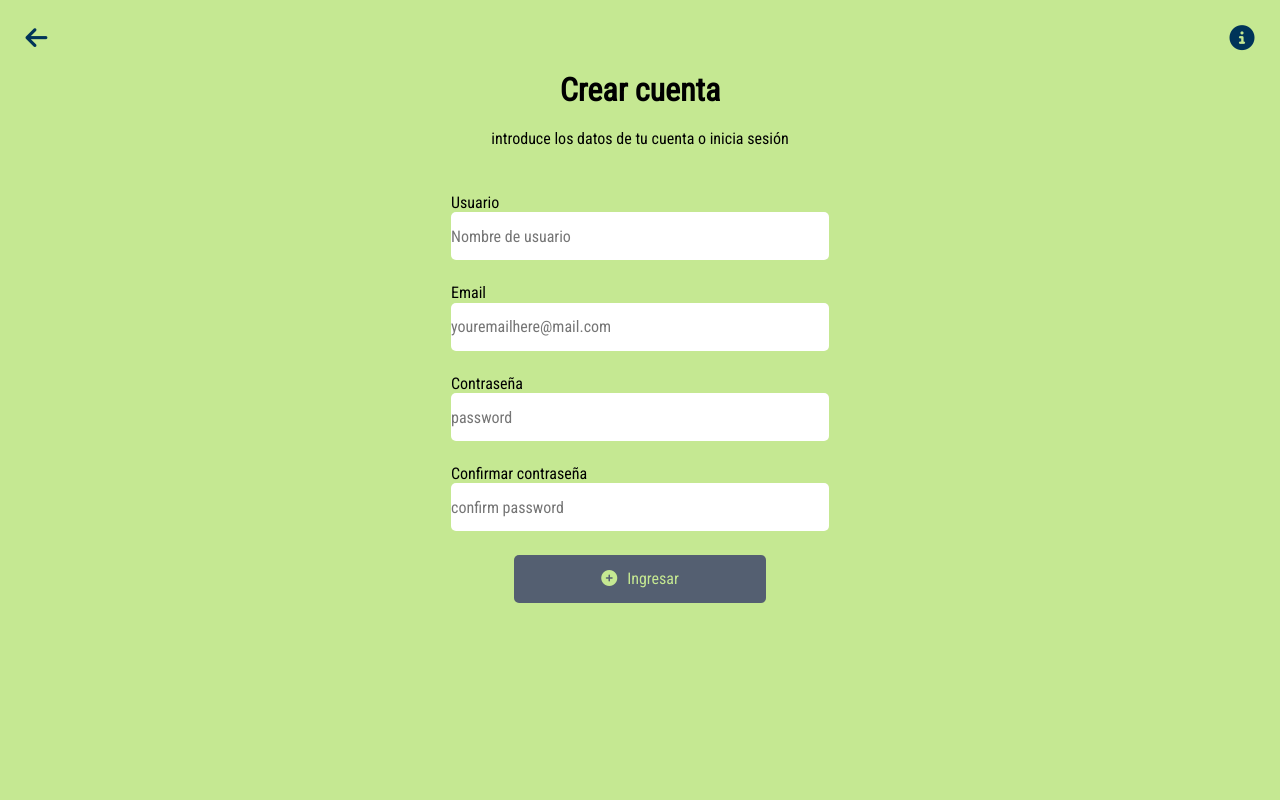
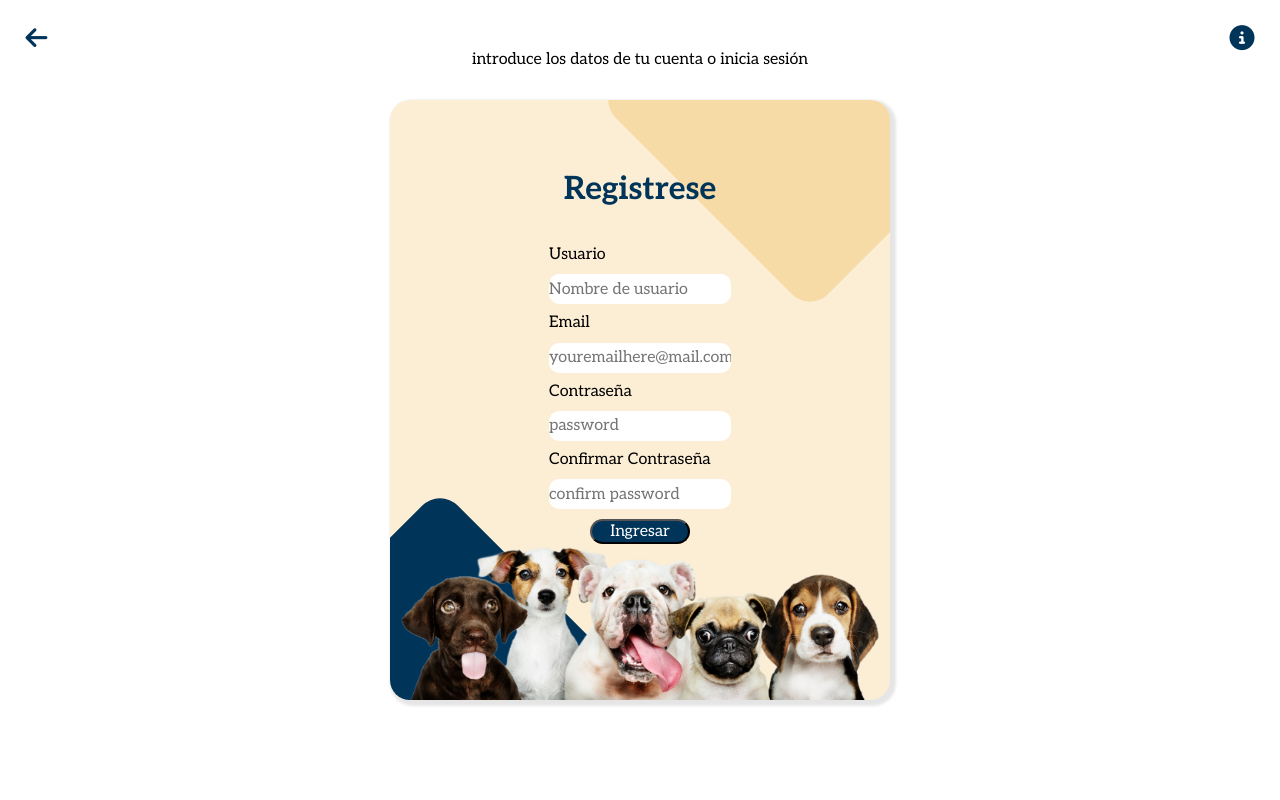
Before and after one commit to Andresjl389/PawPalace, a Django app: page /singin/ in a window 1280 px wide. Run offline with Django 4.2, Linux system fonts and the light colour scheme; some libraries are stand-ins or nearby versions.

Commit message:
sign in finished design

```diff
--- a/Aplicaciones/Conexion/templates/signin.html
+++ b/Aplicaciones/Conexion/templates/signin.html
@@ -8,6 +8,7 @@
 
 <body>
     <div class="container">
+        <h1>Registrese</h1>
         <form class="form_container"  method="POST">
             {% csrf_token %}
             <h3 class="title_error">
@@ -19,10 +20,18 @@
             <input type="email" class="inputs" placeholder="youremailhere@mail.com" required="" name="email">
             <p class="name">Contraseña</p>
             <input type="password" class="inputs" placeholder="password" required="" name="password1">
-            <p class="name">Confirmar contraseña</p>
+            <p class="name2">Confirmar Contraseña</p>
             <input type="password" class="inputs" placeholder="confirm password" required="" name="password2">
-            <button type="submit" class="send" id="registro"><i class="fa-solid fa-circle-plus icon"></i>Ingresar</button>
+            <div class="centrarboton">
+                <button type="submit" class="send" id="registro"><i ></i>Ingresar</button>
+            </div>
+
         </form>
+        <div class="decoration">
+            <div class="rombo"></div>
+            <div class="rombo2"></div>
+        </div>
+        <img class="dogsdecoration" src="{% static 'img/Pets.png' %}" alt="Pets">
     </div>
 </body>
 
--- a/Aplicaciones/Conexion/views.py
+++ b/Aplicaciones/Conexion/views.py
@@ -14,7 +14,7 @@
 
     if request.method == 'GET':
         print("Enviando formulario")
-        return render(request, "signin.html",{'titulo': 'Crear cuenta',
+        return render(request, "signin.html",{'titulo': '',
                                                 'texto': "introduce los datos de tu cuenta o inicia sesión"})
     else:
         if request.POST['password1'] == request.POST['password2']:
@@ -33,12 +33,12 @@
                 login(request, user)
                 return redirect('inicio')
             except ValidationError as e:
-                return render(request, "signin.html",{'titulo': 'Crear cuenta',
-                                                'texto': "introduce los datos de tu cuenta o inicia sesión",
+                return render(request, "signin.html",{'titulo': '',
+                                                'texto': "",
                                                 'error': 'El usuario ya existe',
                                                 'error': e.messages})
-        return render(request, "signin.html",{'titulo': 'Crear cuenta',
-                                                'texto': "introduce los datos de tu cuenta o inicia sesión",
+        return render(request, "signin.html",{'titulo': '',
+                                                'texto': "",
                                                 'error': 'Las contraseñas no coinciden'})
 
 
--- a/food_project/settings.py
+++ b/food_project/settings.py
@@ -90,7 +90,7 @@
         'ENGINE': 'django.db.backends.postgresql',
         'NAME': 'pawpalace',
         'USER': 'postgres',
-        'PASSWORD': 'andres',
+        'PASSWORD': 'febrero23',
         'HOST': 'localhost',
         'PORT': '5433'
     }
--- a/static/css/login.css
+++ b/static/css/login.css
@@ -122,8 +122,8 @@
 .btnSg{
     margin-top: 230px;
     z-index: 20;
+}
 
-}
 .dogsdecoration{
     position: absolute;
     width: 500px;
--- a/static/css/signin.css
+++ b/static/css/signin.css
@@ -1,7 +1,29 @@
-@import url('https://fonts.googleapis.com/css2?family=Roboto+Condensed&display=swap');
-body{
-    background: #C5E892;
-    font-family: 'Roboto Condensed', sans-serif;
+@import url('https://fonts.googleapis.com/css2?family=Aleo:ital,wght@0,100..900;1,100..900&family=Quicksand:wght@300..700&display=swap');
+body {
+    background: rgba(255, 255, 255, 1);
+    font-family: 'Aleo', serif;
+}
+h1{
+    position: absolute;
+    z-index: 10;
+    top: 50px;
+    color: #003459;
+    margin-bottom: 10px;
+}
+
+.container {
+    display: flex;
+    width: 500px;
+    height: 600px;
+    background-color: #FCEED5;
+    border-radius: 20px;
+    overflow: hidden;
+    box-shadow: 3px 3px 3px 3px rgba(0, 0, 0, 0.1);
+    margin: auto;
+    position: absolute;
+    top: 0; bottom: 0; left: 0; right: 0;
+    align-items: center;
+    justify-content: center;
 }
 
 .title_error{
@@ -9,41 +31,92 @@
 }
 
 .form_container{
+    font-size:medium;
+    position: absolute;
     display: flex;
-    margin: 10px;
     flex-direction: column;
-    align-items: center;
-    justify-content: center;
-    height: 60vh;
+    padding: 30px;
+    margin: 50px;
+    justify-content: space-between;
+    z-index: 10;
+}
+
+.form_container .name,
+.form_container .name2,
+.form_container .inputs,
+.form_container .send {
+    margin-bottom: 10px;
+}
+
+.form_container .name2{
+    display: inline-block;
 }
 
 .name{
-    width: 30%;
+    width: 40%;
+}
+
+.rombo {
+    position: relative;
+    left: 170px;
+    top: -150px;
+    width: 300px;
+    height: 300px;
+    border-radius: 25px;
+    background: #F7DBA7;
+    -webkit-transform: rotate(45deg);
+    -moz-transform: rotate(45deg);
+    -ms-transform: rotate(45deg);
+    -o-transform: rotate(45deg);
+    transform: rotate(45deg);
+}
+
+.rombo2{
+    position: relative;
+    left: -200px;
+    bottom: -150px;
+    width: 300px;
+    height: 300px;
+    border-radius: 25px;
+    background: #003459;
+    -webkit-transform: rotate(45deg);
+    -moz-transform: rotate(45deg);
+    -ms-transform: rotate(45deg);
+    -o-transform: rotate(45deg);
+    transform: rotate(45deg);
+    z-index: 1;
 }
 
 .inputs{
-    width: 30%;
-    height: 10%;
-    margin-bottom: 3vh;
+    width: 100%;
+    height: 30px;
     border: none;
     outline: none;
-    border-radius: 5px;
+    border-radius: 10px;
+}
+
+.centrarboton{
+    display: flex;
+    position: relative;
+    align-items: center;
+    justify-content: center;
 }
 
 .inputs:focus{
     transition: border-bottom 0.5s;
-    border-bottom: 3px solid #ee4bbd;
+    border-bottom: 1px solid #3d4450;
 }
 
-.send{
-    width: 20%;
-    height: 10%;
-    border-radius: 5px;
-    border: none;
-    background: #545F71;
-    color: #C5E892;
+button{
+    border-radius: 30px;
+    width: 100px;
+    height: 25px;
+    color: #ffff;
+    background-color: #003459;
     cursor: pointer;
+    z-index: 50;
 }
+
 .send:active{
     background: #3d4450;
     color: #94b463;
@@ -54,6 +127,10 @@
     scale: 1.1;
 }
 
-.icon{
-    margin-right: 10px;
+.dogsdecoration{
+    position: absolute;
+    width: 500px;
+    height: 35%;
+    z-index: 1;
+    bottom: 0;
 }
```
